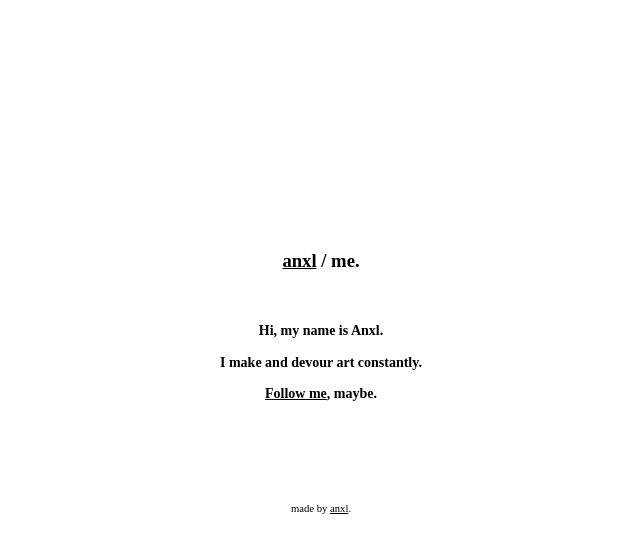
After one commit to anxlgit/Faith, a PHP site: page /me.php in a window 1280 px wide. The commit adds this page. Shown: the top 553 px of the page, without its empty margins (319-959 px from the left). Run offline with PHP 8.4, Linux system fonts and the light colour scheme; some web fonts are replaced.

Commit message:
Make basic changes into beta

```diff
--- a/index.php
+++ b/index.php
@@ -2,7 +2,7 @@
 
   <header>
     <img src="media/pure.jpg" id="pure">
-    <h1><a href="https://twitter.com/anxlacc">anxl</a></h1>
+    <h1><a href="me.php">anxl</a></h1>
     <h2>art director.</h2>
     <h2>writer.</h2>
     <h2>graphic designer.</h2>
--- a/links/css/style.nested.css
+++ b/links/css/style.nested.css
@@ -13,6 +13,12 @@
     transform: none; }
   100% {
     transform: scale(1.3); } }
+
+@keyframes shine {
+  0% {
+    color: inherit; }
+  100% {
+    color: darkred; } }
 
 body {
   background: white;
@@ -50,10 +56,9 @@ nav {
 
 a {
   text-decoration: underline;
-  color: black; }
-
-img:hover {
-  animation: grow 0.5s both ease; }
+  color: inherit; }
+  a a:hover {
+    animation: shine 1s both ease; }
 
 ul {
   list-style: none;
@@ -62,9 +67,9 @@ ul {
 li {
   margin-bottom: 40px; }
 
-#projects, #work {
-  margin-top: 200px; }
-  #projects h1, #work h1 {
+section {
+  margin-top: 100px; }
+  section h1 {
     margin-bottom: 50px; }
 
 #projects h1 {
@@ -77,6 +82,9 @@ li {
   margin: 0 auto;
   margin-bottom: 100px;
   animation: fadeInUp 2s both ease; }
+
+#projects img:hover {
+  animation: grow 0.5s both ease; }
 
 #work h2 {
   font-size: 10pt;
@@ -97,9 +105,28 @@ footer {
 .roles {
   animation: fadeInUp 2s both ease; }
 
+#me {
+  margin-top: 250px; }
+
+#luminiscencia {
+  overflow: hidden; }
+  #luminiscencia img {
+    width: 140%;
+    margin-left: -20%;
+    margin-bottom: 200px; }
+
 @media screen and (min-width: 1000px) {
   header {
     margin-top: 200px; }
+  section {
+    margin-top: 150px; }
   #projects img {
     display: inline-block;
-    margin: 0 100px; } }
+    margin: 0 100px; }
+  #luminiscencia {
+    margin-top: 340px; }
+    #luminiscencia h1 {
+      margin-bottom: 300px; }
+    #luminiscencia img {
+      width: 55%;
+      margin-left: 0; } }
--- /dev/null
+++ b/me.php
@@ -0,0 +1,10 @@
+<?php include("head.php");?>
+
+<section id="me">
+  <h1><a href="index.php">anxl</a> / me.</h1>
+  <h2>Hi, my name is Anxl.</h2>
+  <h2>I make and devour art constantly.</h2>
+  <h2><a href="https://twitter.com/anxlacc">Follow me</a>, maybe.</h2>
+</section>
+
+<?php include("footer.php");?>
--- a/projects.php
+++ b/projects.php
@@ -4,7 +4,7 @@
   <h1><a href="index.php">anxl</a> / projects.</h1>
   <a href="https://www.behance.net/gallery/52850679/Bodyes"><img src="media/hand.jpg" alt="Bodyes Project"></a>
   <a href="https://twitter.com/OXNHM"><img src="media/sun.jpg"></a>
-  <a href="#"><img src="media/luminiscencia.png"></a>
+  <a href="luminiscencia.php"><img src="media/luminiscencia.png"></a>
 </section>
 
 <?php include("footer.php");?>
```
Also changed, not shown: 1 other file.
